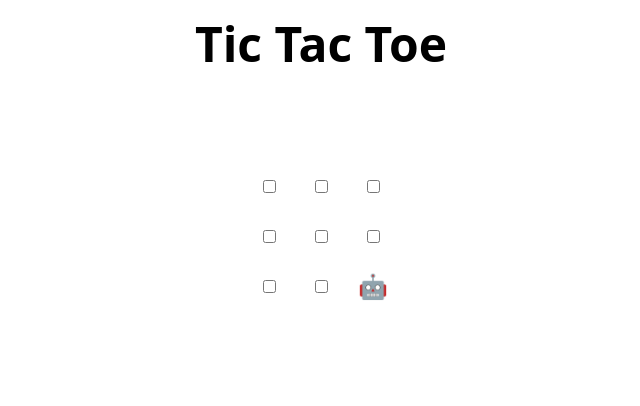
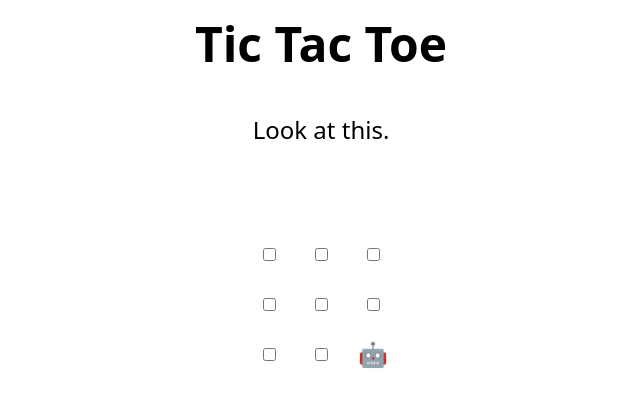
Before and after one commit to huseyincembas/skills-review-pull-requests, a plain HTML site: page index.html in a window 1280 px wide. Shown: the whole page, without its empty margins (319-959 px from the left). Drawn offline with Linux system fonts and the light colour scheme.

Commit message:
Update index.html

```diff
--- a/index.html
+++ b/index.html
@@ -44,6 +44,7 @@
     <td><input type="checkbox" /></td>
     <td><input type="checkbox" /></td>
     <td><input type="checkbox" /></td>
+Look at this.
   </tr>
 </table>
 
```
